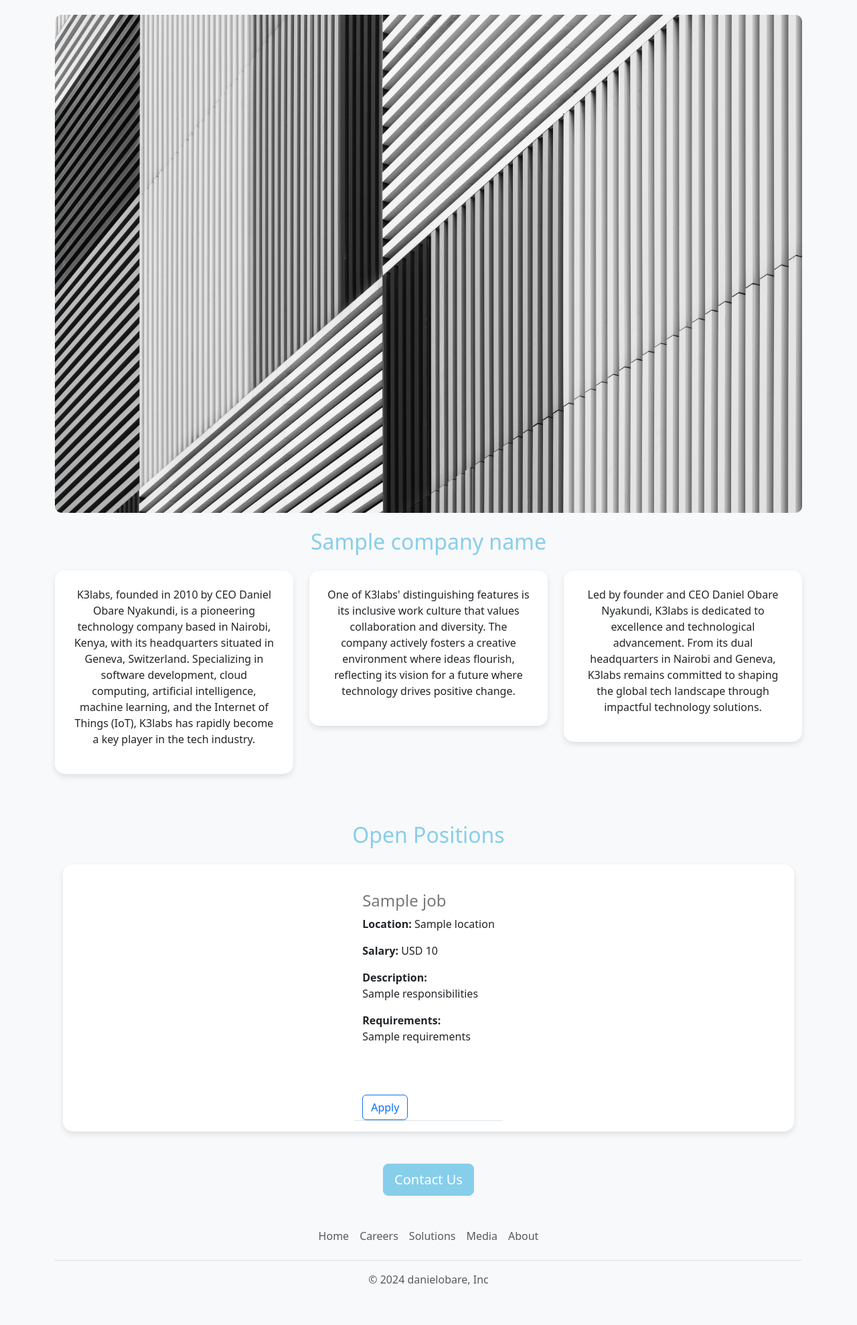
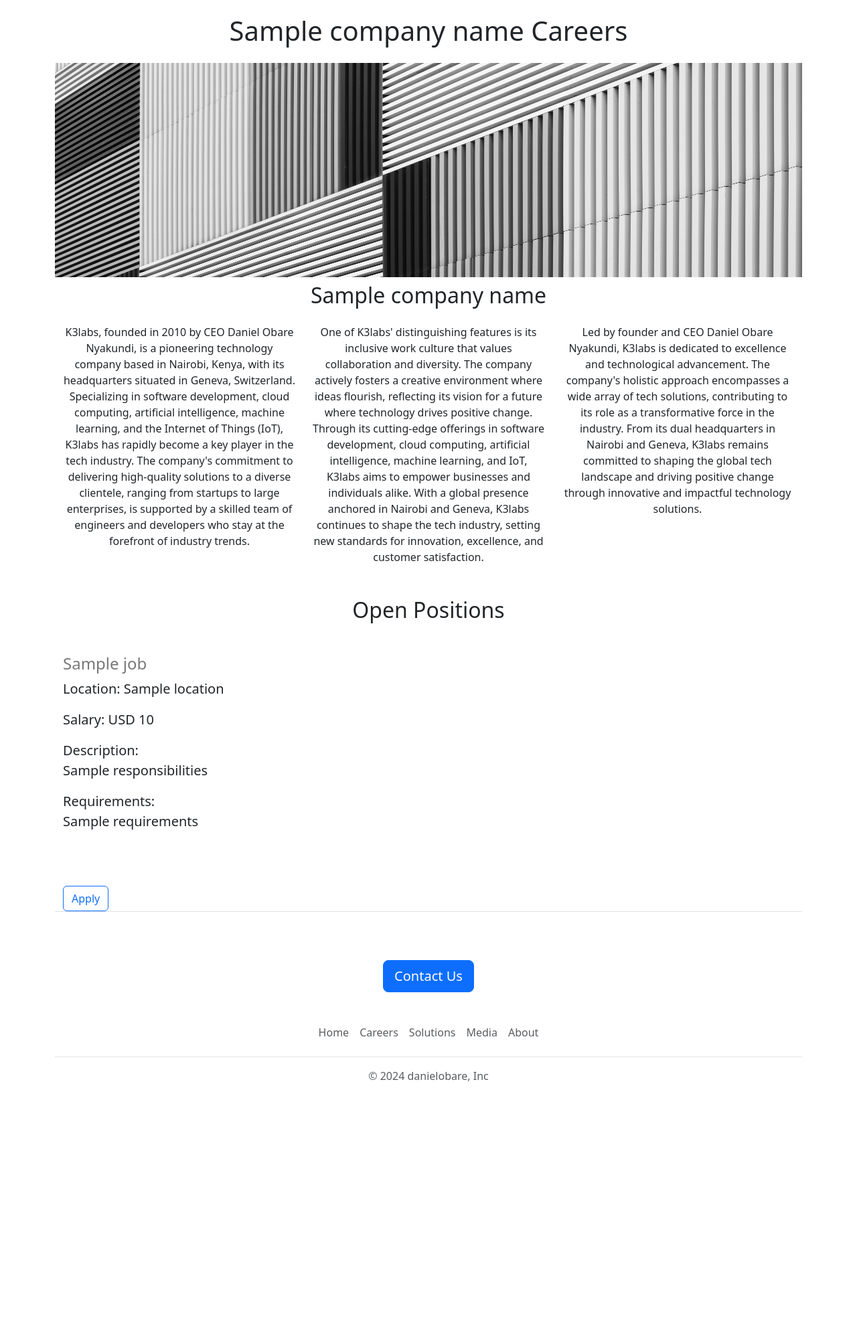
Before and after one commit to danielobare/daniel-obare-careers-website, a Flask app: template templates/home.html in a window 1280 px wide. Shown: the part 98-2077 px from the top of the page at 67% size. After the commit the page ends 1713 px from the top, so only its background shows below. Run offline with Flask 3, Linux system fonts and the light colour scheme; the template is opened without the code that fills it: most values are stand-ins (such as "Sample title", 1, 10 or a date in 2020).

Commit message:
reverting homepage styling as it lead to an internal server error

```diff
--- a/templates/home.html
+++ b/templates/home.html
@@ -3,97 +3,58 @@
 <head>
   <meta charset="utf-8">
   <meta name="viewport" content="width=device-width, initial-scale=1">
+  <br>
+  <br>
+  <br>
+  <br>
   <title>{{company_name}} Careers Website</title>
   <link href="https://cdn.jsdelivr.net/npm/bootstrap@5.3.2/dist/css/bootstrap.min.css" rel="stylesheet" integrity="sha384-T3c6CoIi6uLrA9TneNEoa7RxnatzjcDSCmG1MXxSR1GAsXEV/Dwwykc2MPK8M2HN" crossorigin="anonymous">
+    <title>{{company_name}} Careers Website</title>
   <style>
-    body {
-      background-color: #f8f9fa; /* Light grey background for contrast */
+    #banner{
+      width: 100%
     }
-
-    #banner {
-      width: 100%;
-      border-radius: 10px;
-    }
-
-    .card {
-      border: none;
-      border-radius: 15px;
-      box-shadow: 0 4px 8px rgba(0, 0, 0, 0.1);
-    }
-
-    .card-header {
-      background-color: #87ceeb; /* Sky blue accent */
-      color: white;
-      border-top-left-radius: 15px;
-      border-top-right-radius: 15px;
-      font-size: 1.25rem;
-      font-weight: bold;
-    }
-
-    .btn-primary {
-      background-color: #87ceeb;
-      border-color: #87ceeb;
-    }
-
-    .btn-primary:hover {
-      background-color: #00bfff;
-      border-color: #00bfff;
-    }
-
-    .text-highlight {
-      color: #87ceeb;
+    .container {
+      overflow-x: auto;
     }
   </style>
 </head>
 <body>
   {% include 'nav.html' %}
+  <div class="container">
+    <h1 class="text-center mt-4 mb-4">{{company_name}} Careers</h1>
+    <img src='/static/banner.jpg'class="fluid" id="banner" height=320px><br>
 
-  <div class="container mt-5">
-    <h1 class="text-center text-highlight mb-4">{{company_name}} Careers</h1>
+    <h2 class="text-center mt-2 mb-4">{{company_name}}</h2>
 
-    <img src="/static/banner.jpg" class="img-fluid mb-4" id="banner" alt="Banner Image">
-
-    <h2 class="text-center text-highlight mb-4">{{company_name}}</h2>
-
-    <div class="row text-center mb-5">
-      <div class="col-sm">
-        <div class="card p-4 mb-4">
-          <p>
-            K3labs, founded in 2010 by CEO Daniel Obare Nyakundi, is a pioneering technology company based in Nairobi, Kenya, with its headquarters situated in Geneva, Switzerland. Specializing in software development, cloud computing, artificial intelligence, machine learning, and the Internet of Things (IoT), K3labs has rapidly become a key player in the tech industry.
-          </p>
+    <div class="container text-center">
+      <div class="row">
+        <div class="col-sm mb-5">
+          K3labs, founded in 2010 by CEO Daniel Obare Nyakundi, is a pioneering technology company based in Nairobi, Kenya, with its headquarters situated in Geneva, Switzerland. Specializing in software development, cloud computing, artificial intelligence, machine learning, and the Internet of Things (IoT), K3labs has rapidly become a key player in the tech industry. The company's commitment to delivering high-quality solutions to a diverse clientele, ranging from startups to large enterprises, is supported by a skilled team of engineers and developers who stay at the forefront of industry trends.
         </div>
-      </div>
-      <div class="col-sm">
-        <div class="card p-4 mb-4">
-          <p>
-            One of K3labs' distinguishing features is its inclusive work culture that values collaboration and diversity. The company actively fosters a creative environment where ideas flourish, reflecting its vision for a future where technology drives positive change.
-          </p>
+        <div class="col-sm mb-5">
+          One of K3labs' distinguishing features is its inclusive work culture that values collaboration and diversity. The company actively fosters a creative environment where ideas flourish, reflecting its vision for a future where technology drives positive change. Through its cutting-edge offerings in software development, cloud computing, artificial intelligence, machine learning, and IoT, K3labs aims to empower businesses and individuals alike. With a global presence anchored in Nairobi and Geneva, K3labs continues to shape the tech industry, setting new standards for innovation, excellence, and customer satisfaction.
         </div>
-      </div>
-      <div class="col-sm">
-        <div class="card p-4 mb-4">
-          <p>
-            Led by founder and CEO Daniel Obare Nyakundi, K3labs is dedicated to excellence and technological advancement. From its dual headquarters in Nairobi and Geneva, K3labs remains committed to shaping the global tech landscape through impactful technology solutions.
-          </p>
+        <div class="col-sm mb-5">
+          Led by founder and CEO Daniel Obare Nyakundi, K3labs is dedicated to excellence and technological advancement. The company's holistic approach encompasses a wide array of tech solutions, contributing to its role as a transformative force in the industry. From its dual headquarters in Nairobi and Geneva, K3labs remains committed to shaping the global tech landscape and driving positive change through innovative and impactful technology solutions.
         </div>
       </div>
     </div>
 
-    <h2 class="text-center text-highlight mb-4">Open Positions</h2>
-
-    <div class="container mb-5">
+    <h2 class="text-center">Open Positions</h2>
+    <p></p>
+    <div class="lead">
       {% for job in jobs %}
-        <div class="card p-3 mb-4">
-          {% include 'jobitem.html' %}
-        </div>
+        {% include 'jobitem.html' %}
       {% endfor %}
     </div>
-
-    <div class="text-center">
-      <button class="btn btn-primary btn-lg">Contact Us</button>
+    <br>
+    <br>
+    <br>
+    <div style="text-align: center;">
+        <button class="btn btn-primary btn-lg">Contact Us</button>
     </div>
   </div>
-
   {% include 'footer.html' %}
   <script src="https://cdn.jsdelivr.net/npm/bootstrap@5.3.2/dist/js/bootstrap.bundle.min.js" integrity="sha384-C6RzsynM9kWDrMNeT87bh95OGNyZPhcTNXj1NW7RuBCsyN/o0jlpcV8Qyq46cDfL" crossorigin="anonymous"></script>
 </body>
```
